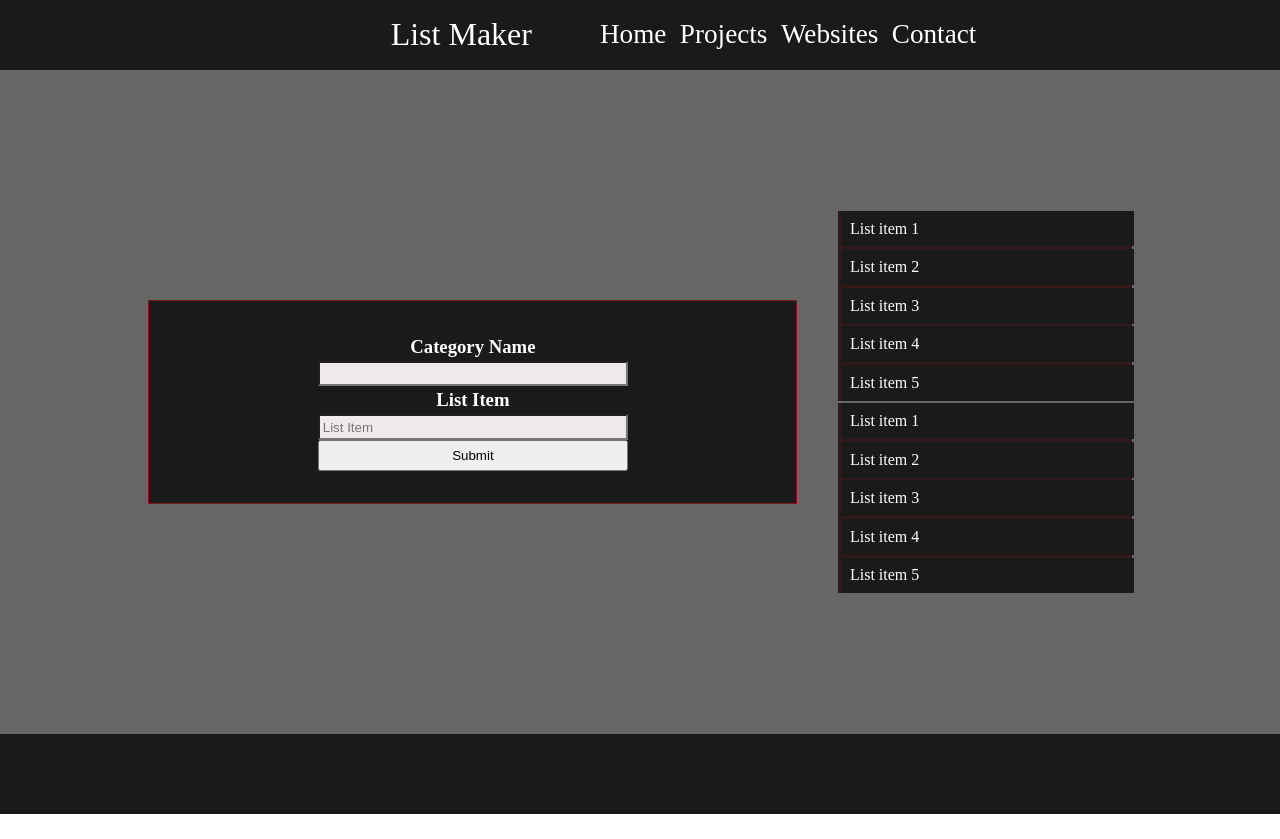
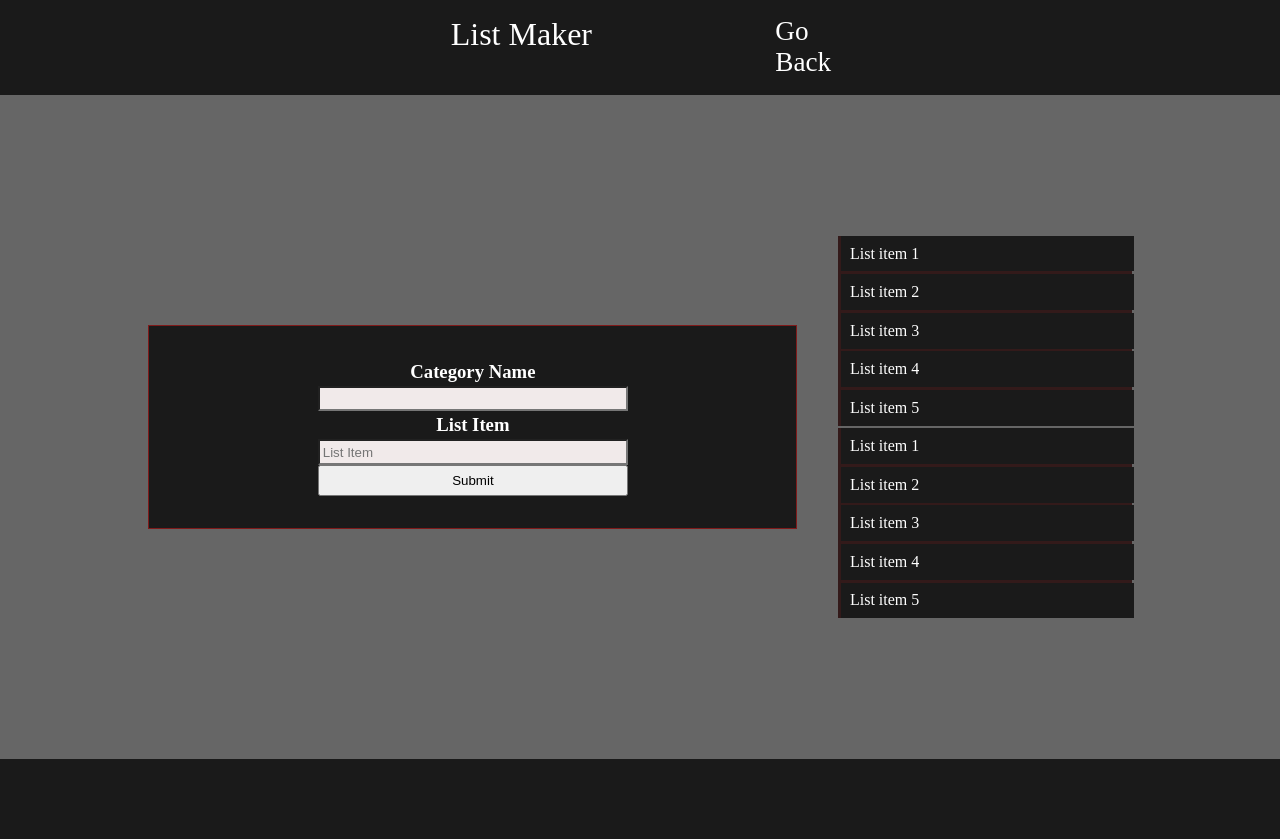
Before and after one commit to mechive/todolist, a website: page index.html in a window 1280 px wide. Before the commit the page ends 814 px from the top, so only its background shows below. Drawn offline with Linux system fonts and the light colour scheme.

Commit message:
added page-back script for gh-pages

```diff
--- a/index.html
+++ b/index.html
@@ -14,16 +14,7 @@
                 <li><a href="">List Maker</a></li>
             </div>
             <div class="right">
-                <li><a href="www.beckspace.ca/index.html">Home</a></li>
-                <li>
-                    <a href="www.beckspace.ca/#work">Projects</a>
-                </li>
-                <li>
-                    <a href="www.beckspace.ca/#themes">Websites</a>
-                </li>
-                <li>
-                    <a href="www.beckspace.ca/#contact">Contact</a>
-                </li>
+                <li><a href="javascript:history.back()">Go Back</a></li>
             </div>
         </ul>
     </div>
```
